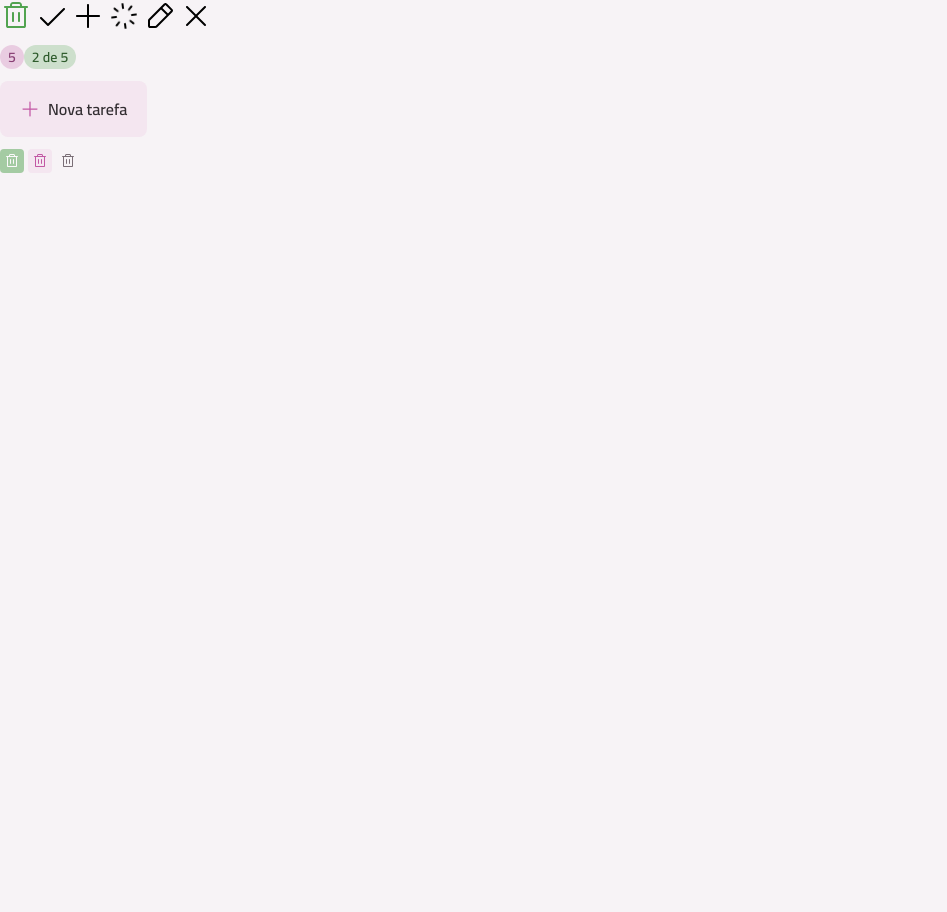
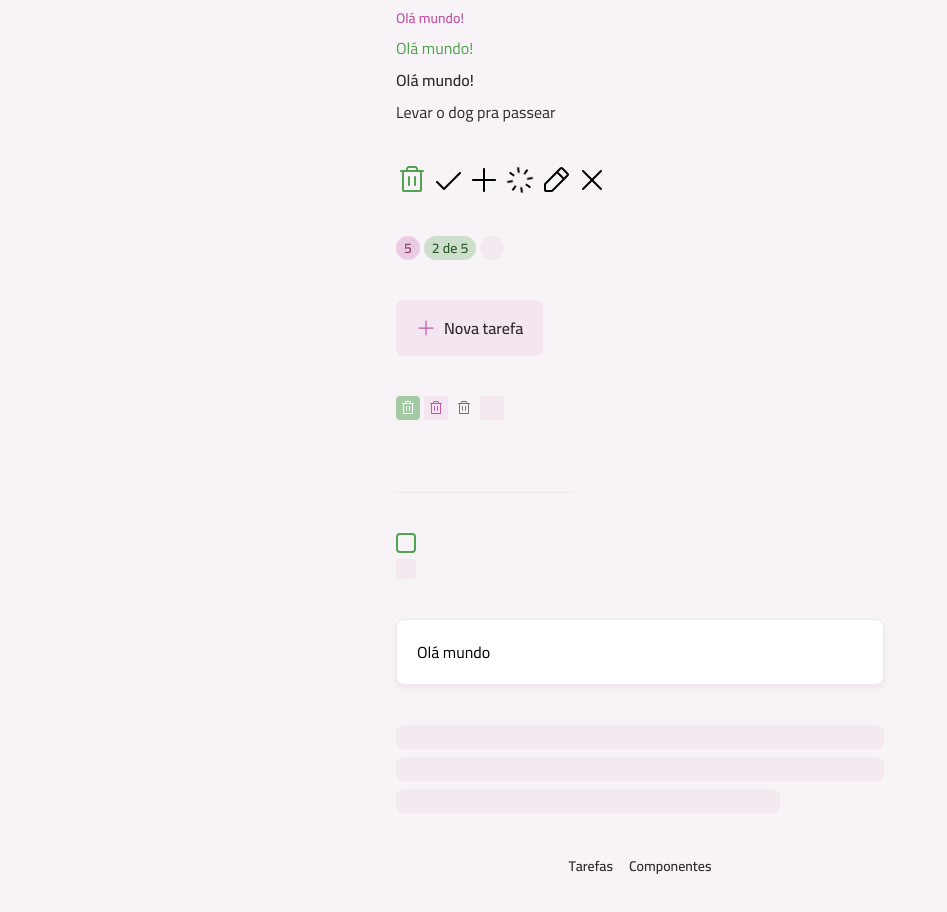
Before and after one commit to hidelrios/reactjs-todo-list, a React (Vite) app in the folder todo/: page /componentes in a window 1280 px wide. Shown: the part 128-1040 px from the top of the page, without its empty margins (0-947 px from the left). Before the commit the page ends 800 px from the top, so only its background shows below. Built offline with nearby package versions, Linux system fonts and the light colour scheme.

Commit message:
feat: roteando pagina de componentes

```diff
--- a/todo/package.json
+++ b/todo/package.json
@@ -14,6 +14,7 @@
     "class-variance-authority": "^0.7.1",
     "react": "^19.2.6",
     "react-dom": "^19.2.6",
+    "react-router": "^7.15.1",
     "tailwindcss": "^4.3.0"
   },
   "devDependencies": {
--- a/todo/src/App.tsx
+++ b/todo/src/App.tsx
@@ -1,48 +1,17 @@
-import Text from "./components/text";
-import Icon from "./components/icon";
-
-import TrashIcon from "./assets/icons/trash.svg?react";
-import CheckIcon from "./assets/icons/check.svg?react";
-import XIcon from "./assets/icons/x.svg?react";
-import PencilIcon from "./assets/icons/pencil.svg?react";
-import PlusIcon from "./assets/icons/plus.svg?react";
-import SpinnerIcon from "./assets/icons/spinner.svg?react";
-import Badge from "./components/badge";
-import Button from "./components/button";
-import ButtonIcon from "./components/button-icon";
+import { BrowserRouter, Routes, Route } from "react-router";
+import LayoutMain from "./pages/layout-main";
+import PageComponents from "./pages/page-components";
+import PageHome from "./pages/page-home";
 
 export default function App() {
   return (
-    <div className="grid gap-3">
-      <div className="flex flex-col gap-2">
-        <Text variant="body-sm-bold" className="text-pink-base">
-          Olá mundo!
-        </Text>
-        <Text className="text-green-base">Olá mundo!</Text>
-        <Text variant="body-md-bold">Olá mundo!</Text>
-        <Text>Levar o dog pra passear</Text>
-      </div>
-
-      <div className="flex gap-1">
-        <Icon svg={TrashIcon} className="fill-green-base" />
-        <Icon svg={CheckIcon} />
-        <Icon svg={PlusIcon} />
-        <Icon svg={SpinnerIcon} animate={true} />
-        <Icon svg={PencilIcon} />
-        <Icon svg={XIcon} />
-      </div>
-      <div>
-        <Badge variant="secondary">5</Badge>
-        <Badge variant="primary">2 de 5</Badge>
-      </div>
-      <div>
-        <Button icon={PlusIcon}>Nova tarefa</Button>
-      </div>
-      <div className="flex gap-1">
-        <ButtonIcon icon={TrashIcon} disabled />
-        <ButtonIcon icon={TrashIcon} variant="secondary" />
-        <ButtonIcon icon={TrashIcon} variant="tertiary" />
-      </div>
-    </div>
+    <BrowserRouter>
+      <Routes>
+        <Route element={<LayoutMain />}>
+          <Route index element={<PageHome />} />
+          <Route path="/componentes" element={<PageComponents />} />
+        </Route>
+      </Routes>
+    </BrowserRouter>
   );
 }
--- /dev/null
+++ b/todo/src/pages/layout-main.tsx
@@ -0,0 +1,33 @@
+
+import { NavLink, Outlet } from "react-router";
+import Container from "../components/container";
+import Text from "../components/text";
+
+export default function LayoutMain() {
+  return (
+    <>
+      <Container as="header" className="mt-3 md:mt-20">
+        Olá mundo - HEADER
+      </Container>
+
+      <main className="mt-4 md:mt-8">
+        <Outlet />
+      </main>
+
+      <footer className="my-5 md:my-10">
+        <nav className="flex items-center justify-center gap-4">
+          <NavLink to="/">
+            <Text variant="body-sm-bold" className="text-gray-300">
+              Tarefas
+            </Text>
+          </NavLink>
+          <NavLink to="/componentes">
+            <Text variant="body-sm-bold" className="text-gray-300">
+              Componentes
+            </Text>
+          </NavLink>
+        </nav>
+      </footer>
+    </>
+  );
+}
--- /dev/null
+++ b/todo/src/pages/page-components.tsx
@@ -0,0 +1,79 @@
+import Text from "../components/text";
+
+import TrashIcon from "../assets/icons/trash.svg?react";
+import CheckIcon from "../assets/icons/check.svg?react";
+import XIcon from "../assets/icons/x.svg?react";
+import PencilIcon from "../assets/icons/pencil.svg?react";
+import PlusIcon from "../assets/icons/plus.svg?react";
+import SpinnerIcon from "../assets/icons/spinner.svg?react";
+import Icon from "../components/icon";
+import Badge from "../components/badge";
+import Button from "../components/button";
+import ButtonIcon from "../components/button-icon";
+import InputText from "../components/input-text";
+import InputCheckbox from "../components/input-checkbox";
+import Card from "../components/card";
+import Container from "../components/container";
+import Skeleton from "../components/skeleton";
+
+export default function PageComponents() {
+  return (
+    <Container>
+      <div className="grid gap-10">
+        <div className="flex flex-col gap-2">
+          <Text variant="body-sm-bold" className="text-pink-base">
+            Olá mundo!
+          </Text>
+          <Text className="text-green-base">Olá mundo!</Text>
+          <Text variant="body-md-bold">Olá mundo!</Text>
+          <Text>Levar o dog pra passear</Text>
+        </div>
+
+        <div className="flex gap-1">
+          <Icon svg={TrashIcon} className="fill-green-base" />
+          <Icon svg={CheckIcon} />
+          <Icon svg={PlusIcon} />
+          <Icon svg={SpinnerIcon} animate />
+          <Icon svg={PencilIcon} />
+          <Icon svg={XIcon} />
+        </div>
+
+        <div className="flex gap-1">
+          <Badge variant="secondary">5</Badge>
+          <Badge variant="primary">2 de 5</Badge>
+          <Badge loading></Badge>
+        </div>
+
+        <div>
+          <Button icon={PlusIcon}>Nova tarefa</Button>
+        </div>
+
+        <div className="flex gap-1">
+          <ButtonIcon icon={TrashIcon} disabled />
+          <ButtonIcon icon={TrashIcon} variant="secondary" />
+          <ButtonIcon icon={TrashIcon} variant="tertiary" />
+          <ButtonIcon icon={TrashIcon} loading />
+        </div>
+
+        <div>
+          <InputText />
+        </div>
+
+        <div>
+          <InputCheckbox />
+          <InputCheckbox loading />
+        </div>
+
+        <div>
+          <Card size="md">Olá mundo</Card>
+        </div>
+
+        <div className="space-y-2">
+          <Skeleton className="h-6" />
+          <Skeleton className="h-6" />
+          <Skeleton className="w-96 h-6" />
+        </div>
+      </div>
+    </Container>
+  );
+}
--- /dev/null
+++ b/todo/src/pages/page-home.tsx
@@ -0,0 +1,6 @@
+
+import Container from "../components/container";
+
+export default function PageHome() {
+  return <Container>PAGINA HOME!</Container>;
+}
```
Also changed, not shown: 1 other file (tests, documents, lock files or other folders).
